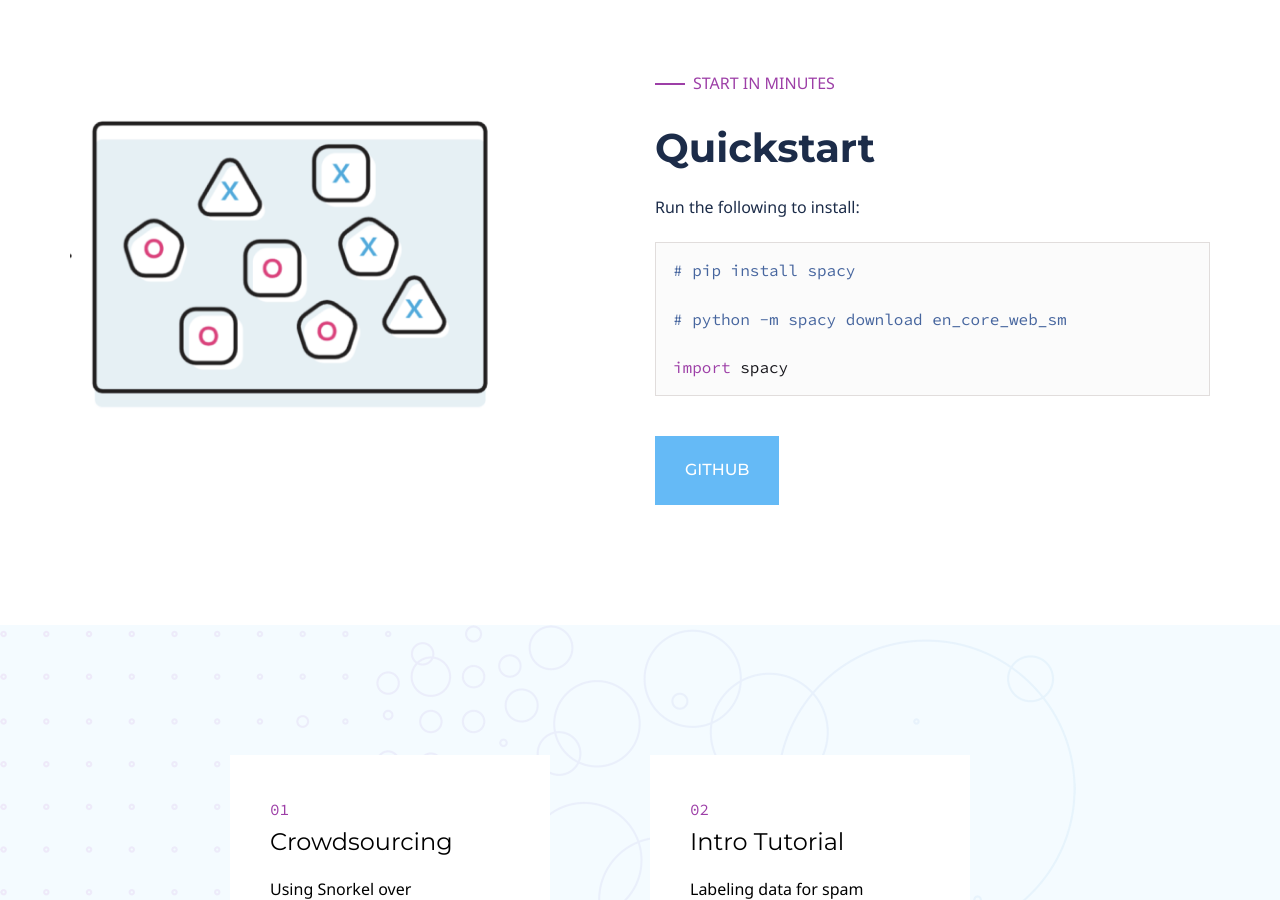
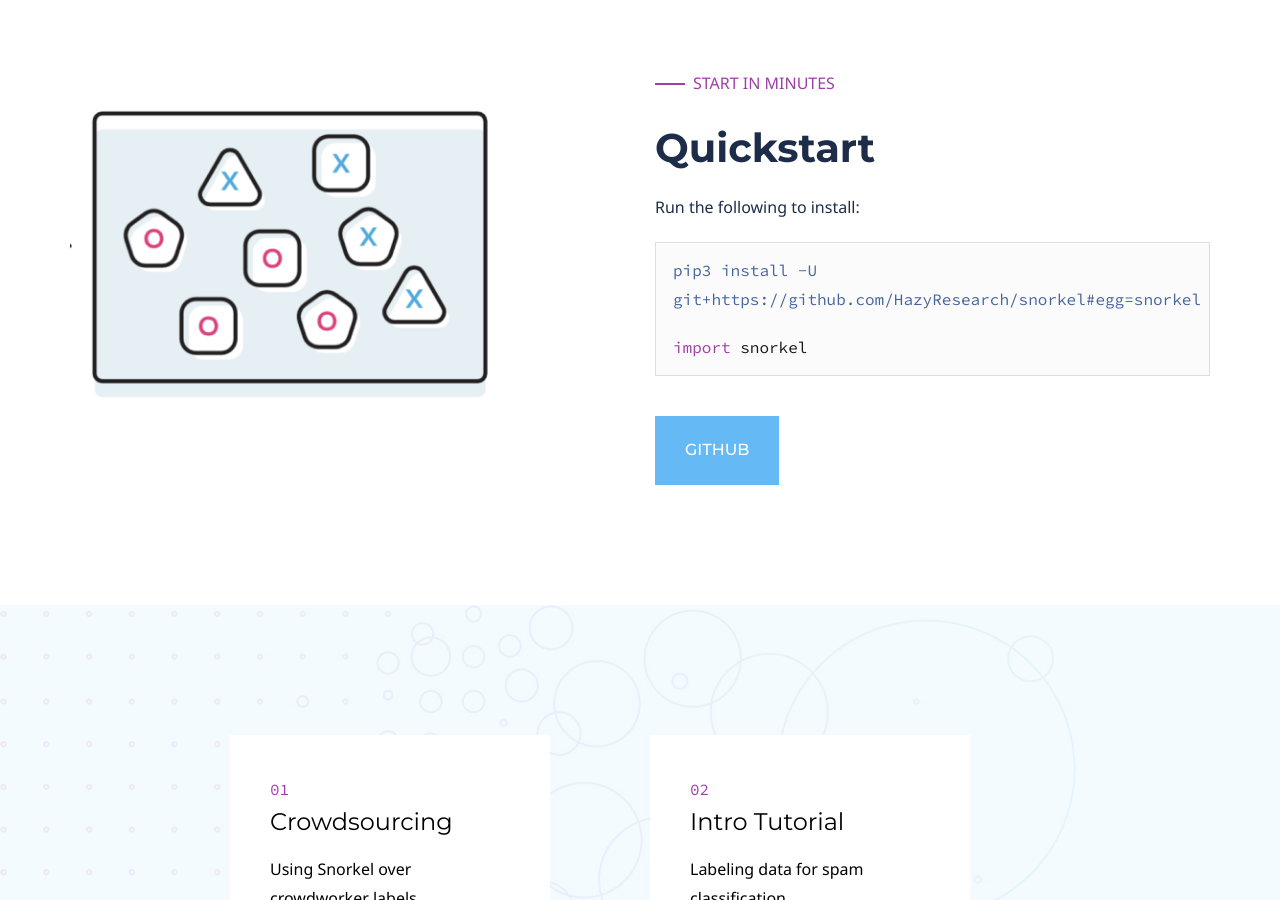
Before and after one commit to snorkel-team/website, a Jekyll site: the page built from index.html, in a window 1280 px wide and 900 px high, scrolled down 1168 px. Built offline with Jekyll 4.4.1, drawn with Linux system fonts in a browser that asks for light colours; some web fonts are replaced; comment, search, counter and statistics services are not loaded.

Commit message:
Changing the install stuf (temp)

```diff
--- a/index.html
+++ b/index.html
@@ -59,11 +59,8 @@
           Run the following to install:
         </p>
         <div class="code-block">
-          <p># pip install spacy</p>
-          <p>
-            # python -m spacy download en_core_web_sm
-          </p>
-          <span style="color: #9D3FA7;">import</span><span style="color: #18171C;"> spacy</span>
+          <p>pip3 install -U git+https://github.com/HazyResearch/snorkel#egg=snorkel</p>
+          <span style="color: #9D3FA7;">import</span><span style="color: #18171C;"> snorkel</span>
         </div>
         <a href="https://github.com/HazyResearch/snorkel" class="btn" target="_blank">GITHUB</a>
       </div>
```
